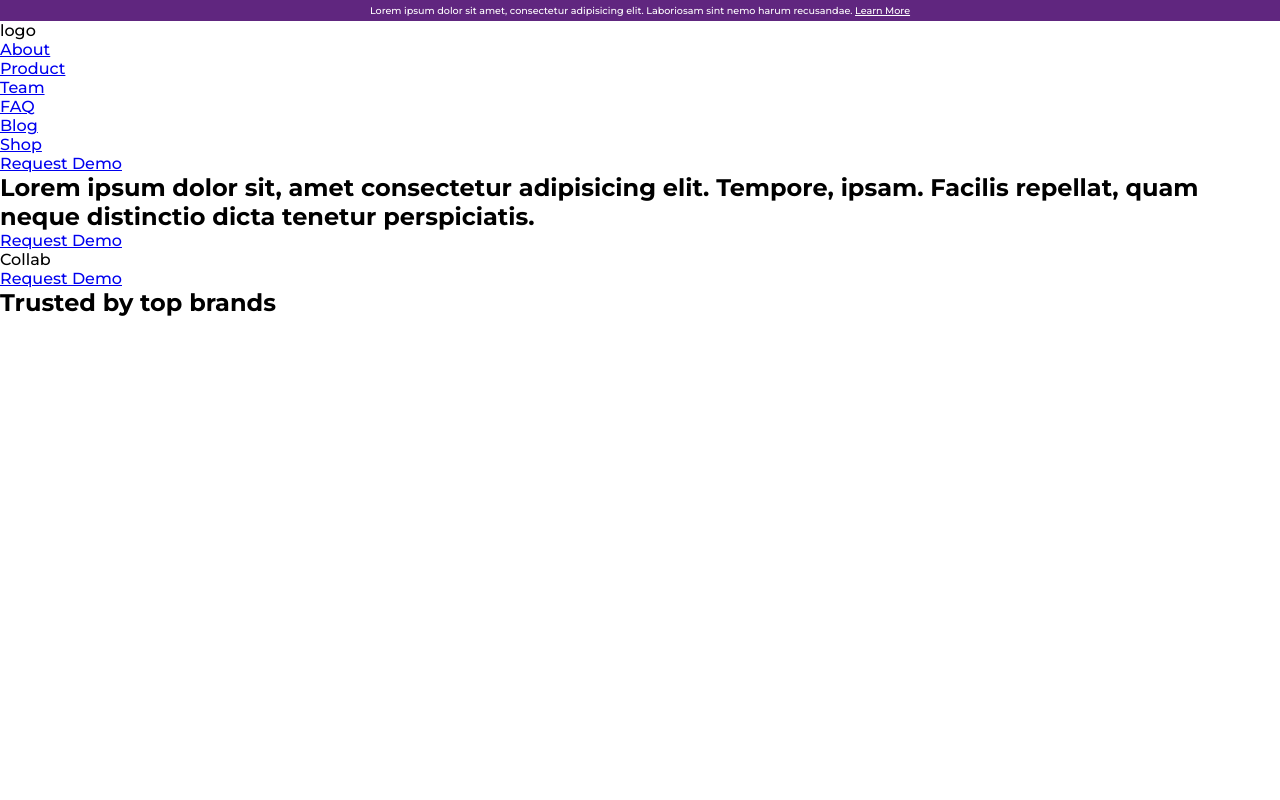
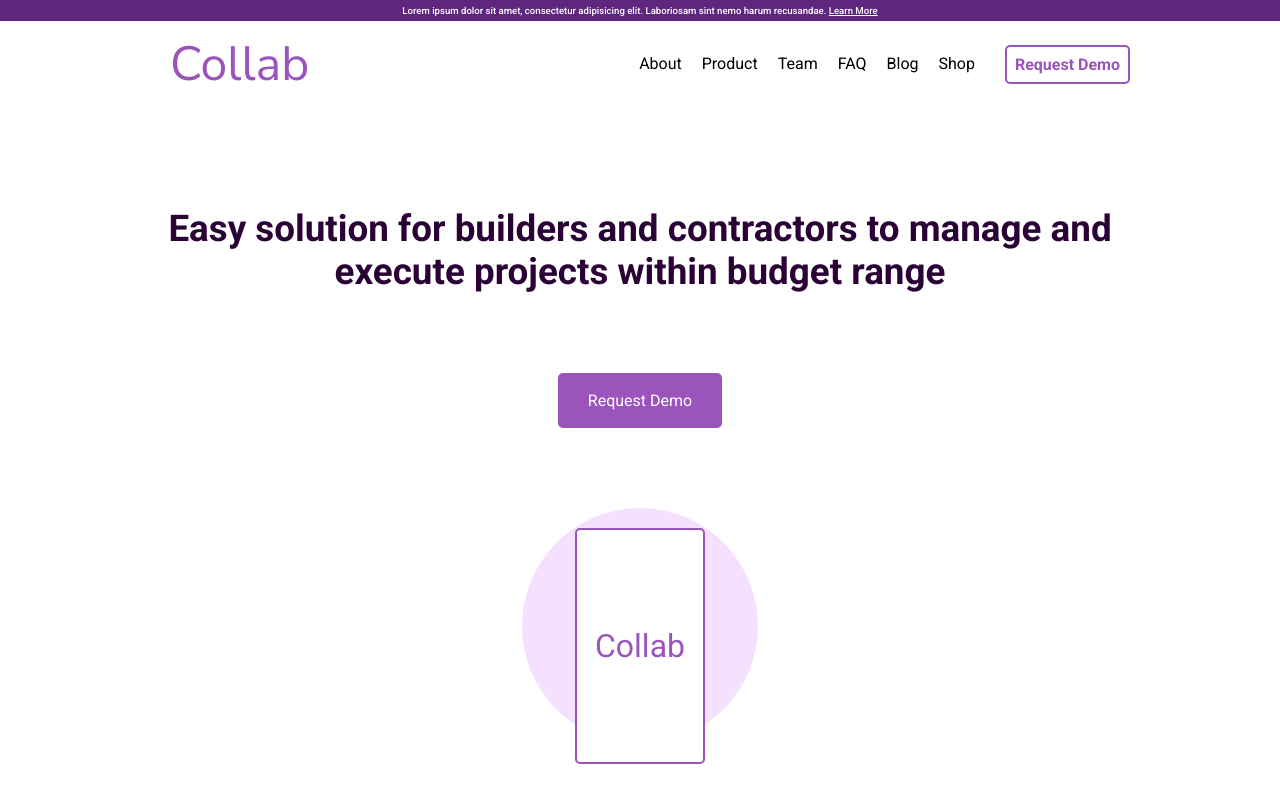
Before and after one commit to joraka/collab-page, a website: page index.html in a window 1280 px wide. Shown: the top 800 px of the page. Drawn offline with Linux system fonts and the light colour scheme.

Commit message:
top section

```diff
--- /dev/null
+++ b/css/description_section.css
@@ -0,0 +1,87 @@
+.description_section {
+  text-align: center;
+  display: flex;
+  flex-direction: column;
+  justify-content: center;
+  margin: 100px 0;
+  row-gap: 80px;
+  padding: 0 10px;
+}
+
+.description_section > h1:nth-last-of-type(1) {
+  color: var(--color3);
+  font-size: 2.3rem;
+}
+
+.description_section__phone_art {
+  position: relative;
+  height: 236px;
+  width: 236px;
+  margin: 0 auto;
+}
+
+.description_section__phone_art > div:nth-last-of-type(2) {
+  position: absolute;
+  background-color: #f5e1ff;
+  content: "";
+  height: 100%;
+  width: 100%;
+  border-radius: 50%;
+  margin: 0 auto;
+}
+
+.description_section__phone_art > div:nth-last-of-type(1) {
+  position: absolute;
+  top: 20px;
+  left: 50%;
+  background-color: white;
+  border: 2px solid var(--color2);
+  transform: translateX(-50%);
+  border-radius: 5px;
+  content: "";
+  height: 236px;
+  width: 130px;
+  margin: 0 auto;
+  display: flex;
+  justify-content: center;
+  align-items: center;
+  font-size: 2rem;
+  color: var(--color2);
+}
+
+.description_section__phone_art > div:nth-last-of-type(3) {
+  display: flex;
+  align-items: center;
+  justify-content: center;
+  font-size: 3rem;
+}
+
+.description_section__button1 {
+  background-color: var(--color2);
+  display: inline-block;
+  margin: 0 auto;
+  padding: 18px 30px;
+  color: white;
+  text-decoration: none;
+  border-radius: 5px;
+}
+
+.description_section__button1:hover {
+  box-shadow: 5px 5px 5px rgba(0, 0, 0, 0.199);
+  color: rgb(255, 255, 255);
+}
+
+.description_section__button2 {
+  display: block;
+  margin-top: 100px;
+  color: var(--color2);
+  text-decoration: none;
+  border-radius: 5px;
+  border: 1px solid var(--color2);
+  margin: 0 auto;
+  padding: 11px 30px;
+}
+
+.description_section__button2:hover {
+  box-shadow: 5px 5px 5px rgba(0, 0, 0, 0.199);
+}
--- /dev/null
+++ b/css/header.css
@@ -0,0 +1,82 @@
+.header__top_notice {
+  background-color: var(--color1);
+  color: white;
+  font-size: 0.6rem;
+  text-align: center;
+  padding: 5px;
+  font-weight: 500;
+}
+
+.header__top_notice a {
+  color: white;
+}
+
+.header__top_notice a:hover {
+  color: rgb(215, 215, 215);
+}
+
+.header__main {
+  display: flex;
+  justify-content: space-between;
+  align-items: center;
+  flex-wrap: wrap;
+}
+
+.header__main > nav > ul {
+  display: flex;
+  list-style-type: none;
+  flex-wrap: wrap;
+  align-items: center;
+  justify-content: center;
+  padding: 0 10px;
+  row-gap: 5px;
+}
+
+.header__main .nav_link {
+  display: block;
+  padding: 10px;
+  color: black;
+  text-decoration: none;
+  border-bottom: 1px solid transparent;
+}
+
+.header__main .nav_link:hover {
+  background-color: rgba(0, 0, 0, 0.1);
+  border-bottom: 1px solid var(--color2);
+}
+
+.header__main .nav_button {
+  display: block;
+  padding: 8px;
+  border: 2px solid var(--color2);
+  color: var(--color2);
+  text-decoration: none;
+  border-radius: 5px;
+  font-weight: bold;
+  margin-left: 20px;
+}
+
+.header__main .nav_button:hover {
+  background-color: rgba(0, 0, 0, 0.13);
+  box-shadow: 5px 5px 5px rgba(0, 0, 0, 0.096) inset;
+}
+
+.header__logo a {
+  font-size: 3rem;
+  padding: 10px 30px;
+  font-family: "Nunito Sans", sans-serif;
+  font-optical-sizing: auto;
+  font-style: normal;
+  font-variation-settings: "wdth" 100, "YTLC" 500;
+  color: var(--color2);
+  user-select: none;
+  text-decoration: none;
+  display: block;
+}
+
+
+@media screen and (max-width: 800px) {
+  .header__main {
+    justify-content: center;
+  }
+}
--- /dev/null
+++ b/css/index.css
@@ -0,0 +1,4 @@
+@import url(./main.css);
+@import url(./header.css);
+@import url(./description_section.css);
+@import url(./trusted_brands_section.css);
--- /dev/null
+++ b/css/main.css
@@ -0,0 +1,45 @@
+:root {
+  --color1: #60267f;
+  --color2: #9a54bc;
+  --color3: #2b0236;
+  --color4: #a79d9d;
+}
+
+* {
+  box-sizing: border-box;
+  padding: 0;
+  margin: 0;
+}
+
+body {
+  font-family: "Roboto", sans-serif;
+  font-optical-sizing: auto;
+  font-style: normal;
+  font-variation-settings: "wdth" 100;
+}
+
+.container {
+  width: 100%;
+  max-width: 1000px;
+  margin: 0 auto;
+}
+
+.nunito-sans {
+  font-family: "Nunito Sans", sans-serif;
+  font-optical-sizing: auto;
+  font-style: normal;
+  font-variation-settings: "wdth" 100, "YTLC" 500;
+}
+
+.roboto {
+  font-family: "Roboto", sans-serif;
+  font-optical-sizing: auto;
+  font-style: normal;
+  font-variation-settings: "wdth" 100;
+}
+
+.montserrat {
+  font-family: "Montserrat", sans-serif;
+  font-optical-sizing: auto;
+  font-style: normal;
+}
--- /dev/null
+++ b/css/trusted_brands_section.css
@@ -0,0 +1,20 @@
+.trusted_section {
+    padding: 0 5px;
+    text-align: center;
+}
+
+.trusted_section h2:first-of-type{
+    font-size: 2rem;
+}
+
+.trusted_section__brands_list {
+    display: flex;
+    justify-content: space-around;
+    margin-top: 50px;
+    width: 800px;
+    margin: 40px auto;
+}
+
+.trusted_section__brands_list img {
+    border-radius: 10%;
+}
--- a/index.html
+++ b/index.html
@@ -4,7 +4,7 @@
     <meta charset="UTF-8" />
     <meta name="viewport" content="width=device-width, initial-scale=1.0" />
     <title>collab page</title>
-    <link rel="stylesheet" href="style.css" />
+    <link rel="stylesheet" href="./css/index.css" />
     <link rel="preconnect" href="https://fonts.googleapis.com" />
     <link rel="preconnect" href="https://fonts.gstatic.com" crossorigin />
     <link
@@ -18,38 +18,43 @@
         Lorem ipsum dolor sit amet, consectetur adipisicing elit. Laboriosam sint nemo harum
         recusandae. <a href="#">Learn More</a>
       </section>
-      <section>
-        <div>logo</div>
+      <section class="header__main container">
+        <div class="header__logo"><a href="index.html">Collab</a></div>
         <nav>
           <ul>
-            <li><a href="#">About</a></li>
-            <li><a href="#">Product</a></li>
-            <li><a href="#">Team</a></li>
-            <li><a href="#">FAQ</a></li>
-            <li><a href="#">Blog</a></li>
-            <li><a href="#">Shop</a></li>
-            <li><a href="#">Request Demo</a></li>
+            <li><a href="#" class="nav_link">About</a></li>
+            <li><a href="#" class="nav_link">Product</a></li>
+            <li><a href="#" class="nav_link">Team</a></li>
+            <li><a href="#" class="nav_link">FAQ</a></li>
+            <li><a href="#" class="nav_link">Blog</a></li>
+            <li><a href="#" class="nav_link">Shop</a></li>
+            <li><a href="#" class="nav_button">Request Demo</a></li>
           </ul>
         </nav>
       </section>
     </header>
-    <main>
+    <main class="container">
       <section class="description_section">
         <h1>
-          Lorem ipsum dolor sit, amet consectetur adipisicing elit. Tempore, ipsam. Facilis
-          repellat, quam neque distinctio dicta tenetur perspiciatis.
+          Easy solution for builders and contractors to manage and execute projects within budget
+          range
         </h1>
-        <a href="#">Request Demo</a>
-        <div class="phone-block">
-          <div></div>
+        <a href="#" class="description_section__button1">Request Demo</a>
+        <div class="description_section__phone_art">
           <div></div>
           <div>Collab</div>
         </div>
-        <a href="#">Request Demo</a>
+        <a href="#" class="description_section__button2">Request Demo</a>
       </section>
-      <section class="trusted_section">
+      <section class="trusted_section container">
         <h2>Trusted by top brands</h2>
-        <div class="trusted_section__brands_list"></div>
+        <div class="trusted_section__brands_list">
+          <a href=""><img src="https://placehold.co/100x100" alt="" /></a>
+          <a href=""><img src="https://placehold.co/100x100" alt="" /></a>
+          <a href=""><img src="https://placehold.co/100x100" alt="" /></a>
+          <a href=""><img src="https://placehold.co/100x100" alt="" /></a>
+          <a href=""><img src="https://placehold.co/100x100" alt="" /></a>
+        </div>
       </section>
     </main>
     <footer class="footer"></footer>
--- a/style.css
+++ /dev/null
@@ -1,35 +0,0 @@
-:root {
-  --color1: #60267f;
-  --color2: #9a54bc;
-  --color3: #2b0236;
-  --color4: #a79d9d;
-}
-
-* {
-  box-sizing: border-box;
-  padding: 0;
-  margin: 0;
-}
-
-body {
-  font-family: "Montserrat", sans-serif;
-  font-optical-sizing: auto;
-  font-style: normal;
-  font-weight: 500;
-}
-
-.header__top_notice {
-  background-color: var(--color1);
-  color: white;
-  font-size: 0.6rem;
-  text-align: center;
-  padding: 5px;
-}
-
-.header__top_notice a{
-    color: white;
-}
-
-.header__top_notice a:hover{
-    color: rgb(215, 215, 215);
-}
```
